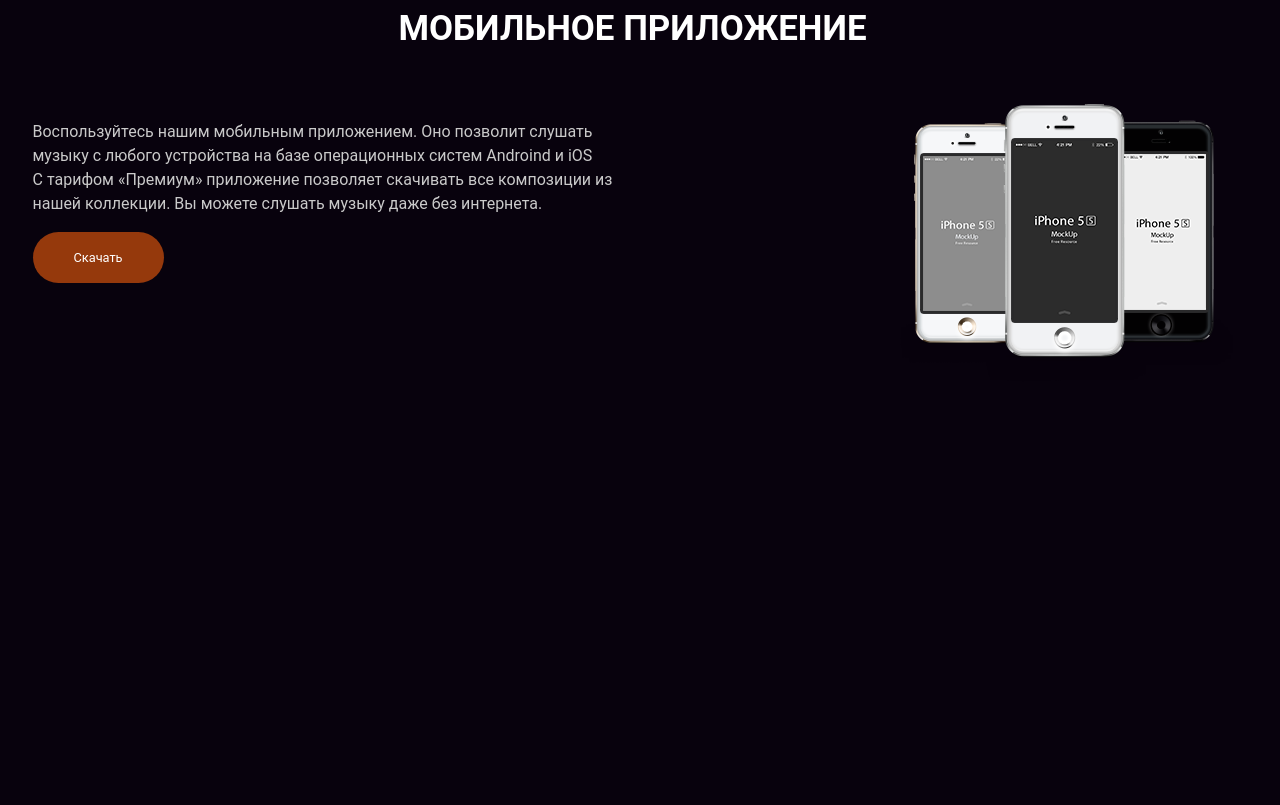
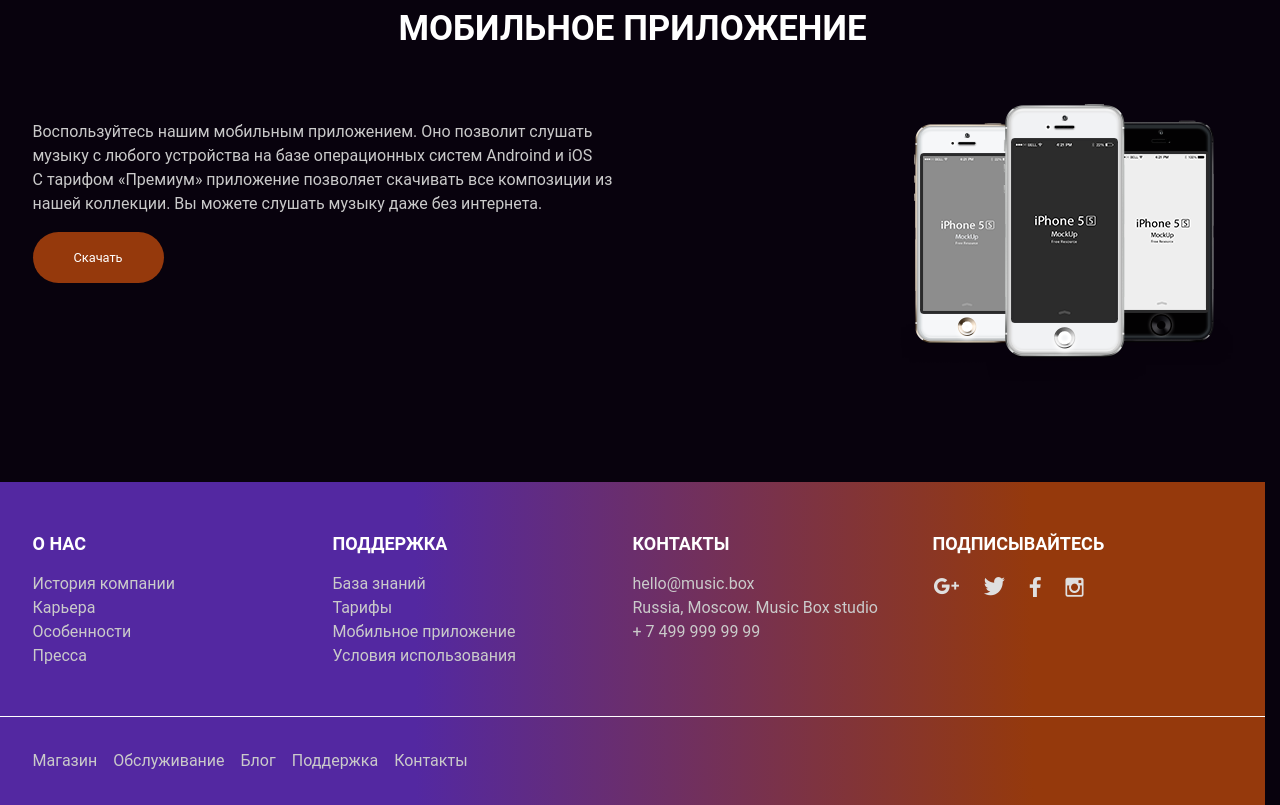
Before and after one commit to Pavel4991/layout-designer-project-56, a plain HTML site: page src/index.html in a window 1280 px wide. Shown: the part 3158-3963 px from the top of the page. Before the commit the page ends 3640 px from the top, so only its background shows below. Drawn offline with Linux system fonts and the light colour scheme.

Commit message:
added adopted footer section

```diff
--- a/src/index.html
+++ b/src/index.html
@@ -204,8 +204,63 @@
         </section>
     </main>
 
-    <footer>
-
+    <footer class="footer">
+        <div class="footer__inner container">
+            <div class="footer__about-us">
+                <h2 class="footer__title">О нас</h2>
+                <a href="#" class="footer__link">История компании</a>
+                <a href="#" class="footer__link">Карьера</a>
+                <a href="#" class="footer__link">Особенности</a>
+                <a href="#" class="footer__link">Пресса</a>
+            </div>
+            <div class="footer__support">
+                <h2 class="footer__title">Поддержка</h2>
+                <a href="#" class="footer__link">База знаний</a>
+                <a href="#" class="footer__link">Тарифы</a>
+                <a href="#" class="footer__link">Мобильное приложение</a>
+                <a href="#" class="footer__link">Условия использования</a>
+            </div>
+            <div class="footer__contacts">
+                <h2 class="footer__title">Контакты</h2>
+                <a href="#" class="footer__link">hello@music.box</a>
+                <address>Russia, Moscow. Music Box studio</address>
+                <a href="#" class="footer__link">+ 7 499 999 99 99</a>
+            </div>
+            <div class="footer__soc1al">
+                <h2 class="footer__title">Подписывайтесь</h2>
+                <ul class="footer__soc1al-list">
+                    <li class="footer__soc1al-item">
+                        <a href="#" class="footer__link">
+                            <img src="./images/icons/Google+.png" alt="">
+                        </a>
+                    </li>
+                    <li class="footer__soc1al-item">
+                        <a href="#" class="footer__link">
+                            <img src="./images/icons/Twitter.png" alt="">
+                        </a>
+                    </li>
+                    <li class="footer__soc1al-item">
+                        <a href="#" class="footer__link">
+                            <img src="./images/icons/Facebook.png" alt="">
+                        </a>
+                    </li>
+                    <li class="footer__soc1al-item">
+                        <a href="#" class="footer__link">
+                            <img src="./images/icons/Instagram.png" alt="">
+                        </a>
+                    </li>
+                </ul>
+            </div>
+        </div>
+        <div class="footer-extra">
+            <div class="footer-extra__inner container">
+                <a href="" class="footer-extra__link">Магазин</a>
+                <a href="" class="footer-extra__link">Обслуживание</a>
+                <a href="" class="footer-extra__link">Блог</a>
+                <a href="" class="footer-extra__link">Поддержка</a>
+                <a href="" class="footer-extra__link">Контакты</a>
+            </div>
+        </div>
     </footer>
 </body>
 </html>
--- /dev/null
+++ b/src/scss/blocks/_footer.scss
@@ -0,0 +1,82 @@
+@use '../media' as *;
+
+.footer {
+    background: linear-gradient(89.75deg, #5328a1 32.83%, #95390c 81.56%);
+
+    &__inner {
+        --gridColumns: 4;
+
+        display: grid;
+        grid-template-columns: repeat(var(--gridColumns), 1fr);
+        padding-block: 3rem;
+
+        @include tablet {
+            --gridColumns: 2;
+            row-gap: 30px;
+        }
+
+        @include mobile {
+            --gridColumns: 1;
+        }
+    }
+
+    &__title {
+        font-size: 18px;
+        margin-bottom: 15px;
+    }
+
+    &__about-us {
+        display: flex;
+        flex-direction: column;
+    }
+
+     &__support {
+        display: flex;
+        flex-direction: column;
+    }
+
+     &__contacts {
+        display: flex;
+        flex-direction: column;
+
+        address {
+            font-style: normal;
+        }
+    }
+
+    &__soc1al-list {
+        display: flex;
+        align-items: center;
+        column-gap: 24px;
+        padding-top: 5px;
+    }
+
+    &__link {
+        &:hover {
+            color: var(--color-orange);
+        }
+    }
+
+    &-extra {
+        border-top: 1px solid var(--color-light);
+
+        &__inner {
+            display: flex;
+            align-items: center;
+            column-gap: 16px;
+            padding-block: 2rem;
+
+            @include mobile {
+                flex-direction: column;
+                align-items: start;
+                row-gap: 16px;
+            }
+        }
+
+        &__link {
+            &:hover {
+                color: var(--color-orange);
+            }
+        }
+    }
+}
--- a/src/scss/styles.scss
+++ b/src/scss/styles.scss
@@ -15,4 +15,5 @@
 @use 'blocks/rate-card';
 @use 'blocks/news';
 @use 'blocks/news-card';
-@use 'blocks/mobile-app'
+@use 'blocks/mobile-app';
+@use 'blocks/footer';
```
Also changed, not shown: src/css/styles.css, src/scss/blocks/_grid.scss (added), 1 other file.
